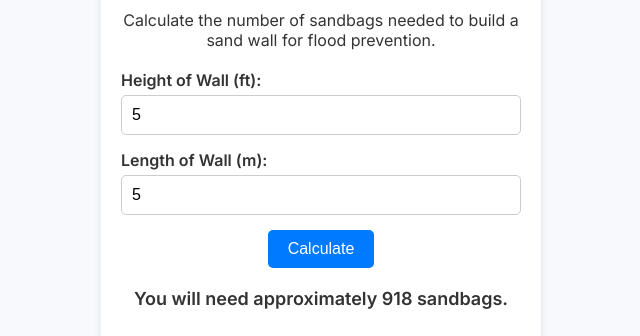
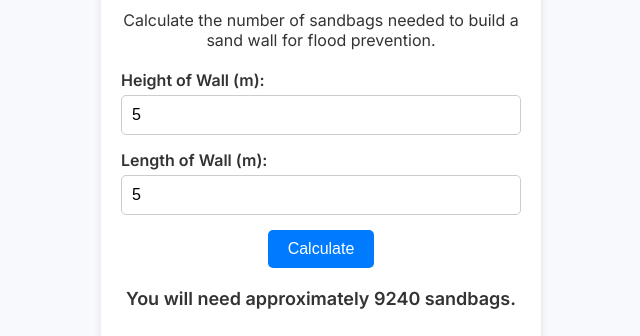
Before and after one commit to ryanidk/sandbag-calculator, a plain HTML site: page index.html in a window 1280 px wide. Both pictures are taken after typing "5", "5" into the empty fields and a click on the button "Calculate". Shown: the part 146-482 px from the top of the page, 319-959 px from the left. Drawn offline with Linux system fonts and the light colour scheme.

Commit message:
m instead of ft

```diff
--- a/index.html
+++ b/index.html
@@ -13,7 +13,7 @@
         <p>Calculate the number of sandbags needed to build a sand wall for flood prevention.</p>
         <form id="sandbagForm">
             <div class="input-group">
-                <label for="height">Height of Wall (ft):</label>
+                <label for="height">Height of Wall (m):</label>
                 <input type="number" id="height" name="height" min="0" step="0.1" required>
             </div>
             <div class="input-group">
--- a/script.js
+++ b/script.js
@@ -1,7 +1,7 @@
 document.getElementById('sandbagForm').addEventListener('submit', function(event) {
     event.preventDefault();
 
-    const height = parseFloat(document.getElementById('height').value);
+    const height = parseFloat(document.getElementById('height').value) * 3.280839895;
     const length = parseFloat(document.getElementById('length').value);
 
     if (isNaN(height) || isNaN(length)) {
```
